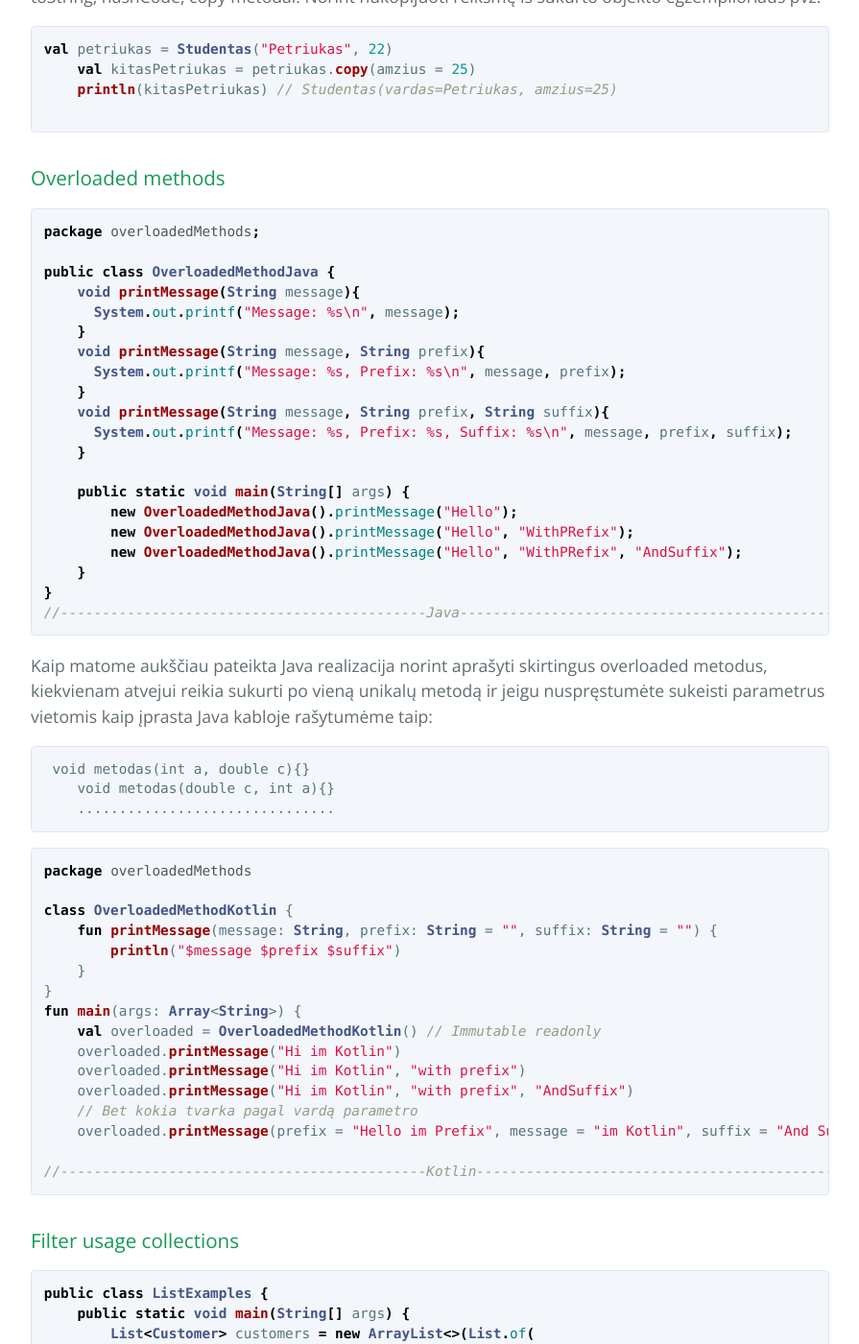
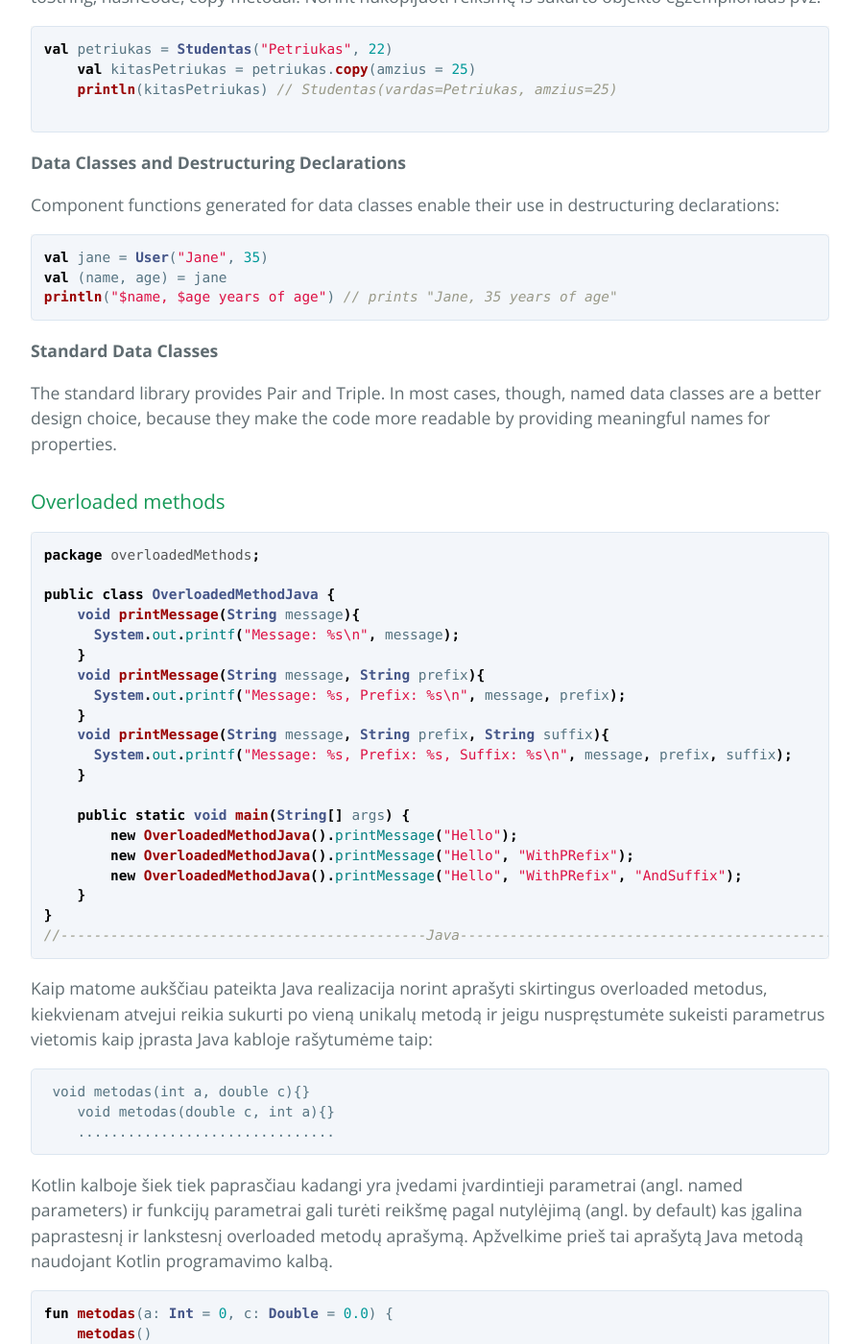
Before and after one commit to eif-courses/Java-Lecture-Notes, a Jekyll site: the page built from _posts/2017-10-29-overloading-kotlin-vs-java.md, in a window 1280 px wide and 1400 px high, scrolled down 1288 px. Shown: the whole window at 96% size, without its empty margins (192-1087 px from the left). Built offline with Jekyll 4.4.1, drawn with Linux system fonts in a browser that asks for light colours; some of the changed text lies outside the part shown.

Commit message:
Update 2017-10-29-overloading-kotlin-vs-java.md

````diff
--- a/_posts/2017-10-29-overloading-kotlin-vs-java.md
+++ b/_posts/2017-10-29-overloading-kotlin-vs-java.md
@@ -46,6 +46,18 @@ val petriukas = Studentas("Petriukas", 22)
     println(kitasPetriukas) // Studentas(vardas=Petriukas, amzius=25)
 
 ```
+
+**Data Classes and Destructuring Declarations**
+
+Component functions generated for data classes enable their use in destructuring declarations:
+```kotlin
+val jane = User("Jane", 35)
+val (name, age) = jane
+println("$name, $age years of age") // prints "Jane, 35 years of age"
+```
+**Standard Data Classes**
+
+The standard library provides Pair and Triple. In most cases, though, named data classes are a better design choice, because they make the code more readable by providing meaningful names for properties.
 
 ### Overloaded methods
 
@@ -77,6 +89,19 @@ Kaip matome aukščiau pateikta Java realizacija norint aprašyti skirtingus ove
     void metodas(double c, int a){}
     ...............................
 ```
+Kotlin kalboje šiek tiek paprasčiau kadangi yra įvedami įvardintieji parametrai (angl. named parameters) ir funkcijų parametrai gali turėti reikšmę pagal nutylėjimą (angl. by default) kas įgalina paprastesnį ir lankstesnį overloaded metodų aprašymą. Apžvelkime prieš tai aprašytą Java metodą naudojant Kotlin programavimo kalbą.
+
+```kotlin
+fun metodas(a: Int = 0, c: Double = 0.0) {
+    metodas()
+    metodas(10)
+    metodas(55, 22.9)
+    metodas(c = 22.8, a = 2)
+    metodas(c = 33.9)
+}
+
+```
+
 
 ```kotlin
 package overloadedMethods
````
Also changed, not shown: other parts of _posts/2017-10-29-overloading-kotlin-vs-java.md (+1 -1 lines).
